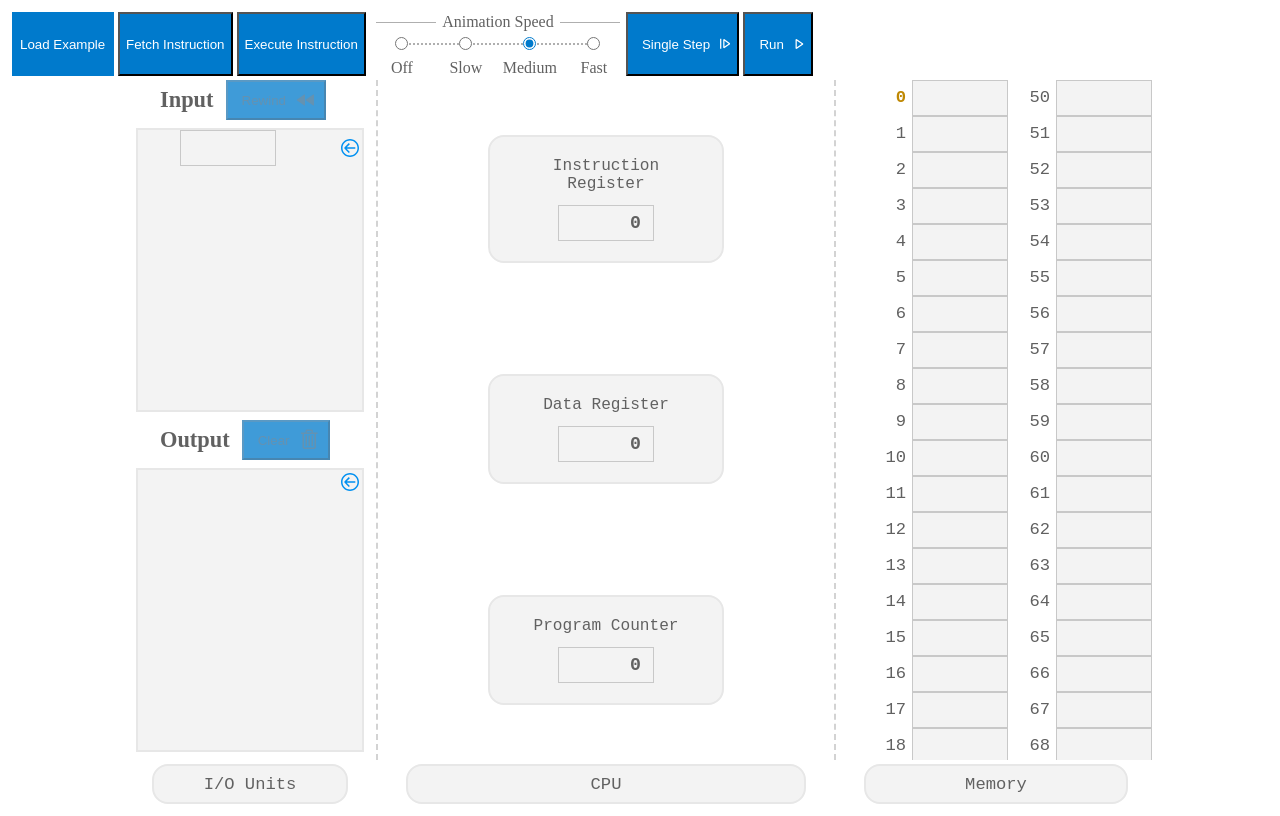
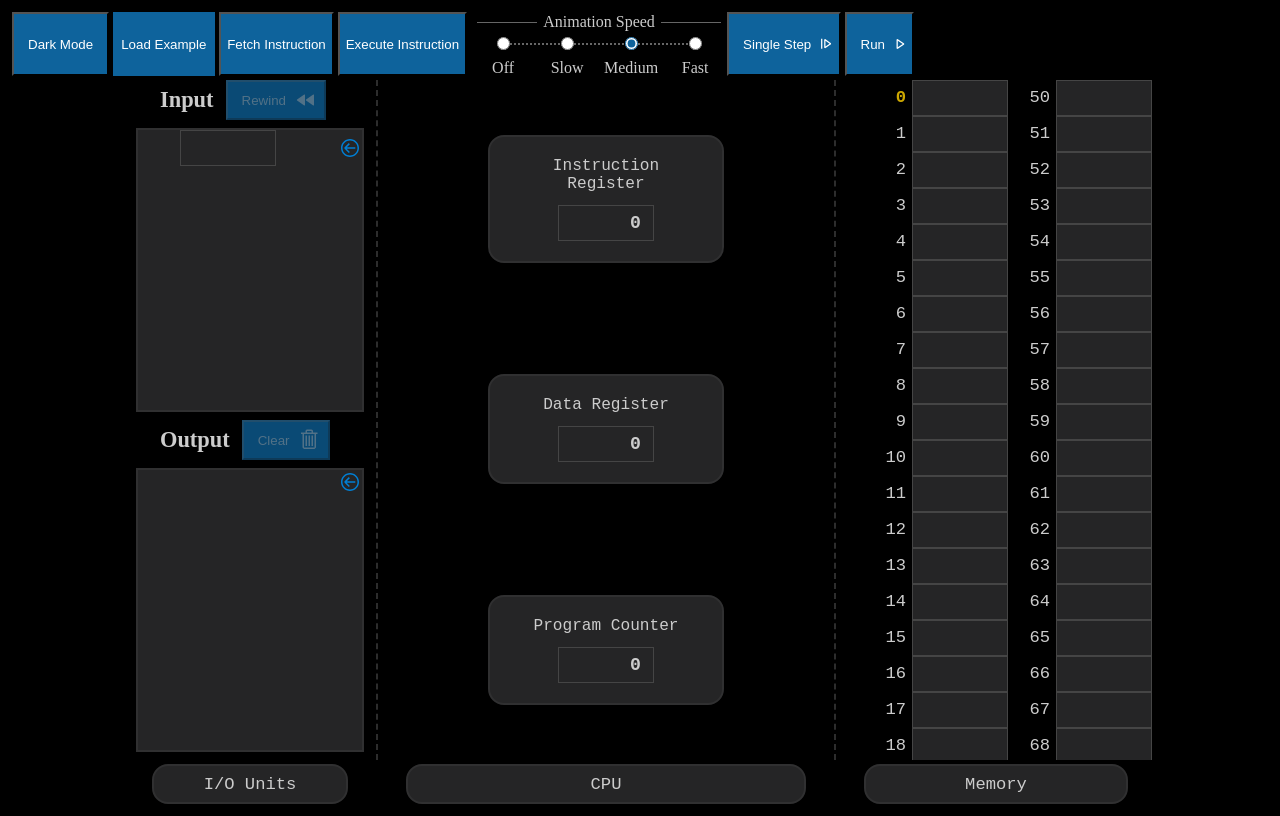
Before and after one commit to rafrafraf1/vic-ide-fork, a React (Create React App) app: page / in a window 1280 px wide. Built offline with nearby package versions, Linux system fonts and the light colour scheme.

Commit message:
Add button for switching themes (in web demo)

```diff
--- a/public/index.html
+++ b/public/index.html
@@ -18,7 +18,11 @@
       Learn how to configure a non-root public URL by running `npm run build`.
     -->
     <title>The Visual Computer - Demo</title>
-    <link rel="stylesheet" href="%PUBLIC_URL%/vscode-vars-light.css" />
+    <link
+      rel="stylesheet"
+      id="page-theme"
+      href="%PUBLIC_URL%/vscode-vars.css"
+    />
   </head>
   <body>
     <noscript>You need to enable JavaScript to run this app.</noscript>
--- /dev/null
+++ b/src/System/DemoTheme.ts
@@ -0,0 +1,189 @@
+import { IS_DEMO_ENVIRONMENT } from "./Environment";
+import { assertNever } from "assert-never";
+
+/**
+ * The color themes that are available in demo mode (Dark mode / Light mode).
+ */
+export type DemoTheme = "Light" | "Dark";
+
+/**
+ * @returns the next theme available that can be toggled through.
+ */
+export function nextTheme(theme: DemoTheme): DemoTheme {
+  switch (theme) {
+    case "Light":
+      return "Dark";
+    case "Dark":
+      return "Light";
+    default:
+      return assertNever(theme);
+  }
+}
+
+/**
+ * The HTML "id" attribute of the theme <link> style tag, in the
+ * "public/index.html" file.
+ */
+const themeStyleId = "page-theme";
+
+/**
+ * The theme files that are available. The files are located in the "public"
+ * directory.
+ */
+const themeCssFiles: [DemoTheme, string][] = [
+  ["Light", "vscode-vars-light.css"],
+  ["Dark", "vscode-vars.css"],
+];
+
+/**
+ * @returns the filename of the given DemoTheme.
+ */
+function lookupThemeFile(value: DemoTheme): string | null {
+  for (const [theme, themeFile] of themeCssFiles) {
+    if (theme === value) {
+      return themeFile;
+    }
+  }
+
+  return null;
+}
+
+/**
+ * @returns the DemoTheme that matches the given theme css filename.
+ */
+function lookupThemeFromFile(value: string): DemoTheme | null {
+  for (const [theme, themeFile] of themeCssFiles) {
+    if (themeFile === value) {
+      return theme;
+    }
+  }
+
+  return null;
+}
+
+/**
+ * An interface for listening to changes to the current page theme.
+ */
+export interface ThemeChangeListener {
+  /**
+   * Will be called when the current theme changes (when "setCurrentTheme" is
+   * called).
+   */
+  onThemeChange: (currentTheme: DemoTheme) => void;
+}
+
+/**
+ * The active ThemeChangeListeners.
+ */
+const themeChangeListeners = new Set<ThemeChangeListener>();
+
+/**
+ * Registers a new ThemeChangeListener, that will be called when the current
+ * theme changes (when "setCurrentTheme" is called).
+ *
+ * You should call "unregisterThemeChangeListener" when the listener is no
+ * longer needed.
+ */
+export function registerThemeChangeListener(
+  themeChangeListener: ThemeChangeListener
+): void {
+  themeChangeListeners.add(themeChangeListener);
+}
+
+/**
+ * Unregisters a listener that was previously registered via
+ * "registerThemeChangeListener".
+ */
+export function unregisterThemeChangeListener(
+  themeChangeListener: ThemeChangeListener
+): void {
+  themeChangeListeners.delete(themeChangeListener);
+}
+
+/**
+ * @returns the current theme of the page.
+ */
+export function getCurrentTheme(): DemoTheme {
+  if (!IS_DEMO_ENVIRONMENT) {
+    throw new Error("getCurrentTheme: only available in IS_DEMO_ENVIRONMENT");
+  }
+
+  const linkTag = document.getElementById(themeStyleId);
+  if (linkTag === null) {
+    throw new Error(
+      `getCurrentTheme: Document element "${themeStyleId}" not found`
+    );
+  }
+
+  const hrefValue = linkTag.getAttribute("href");
+
+  if (hrefValue === null) {
+    throw new Error(
+      `getCurrentTheme: Document element "${themeStyleId}" missing "href" value`
+    );
+  }
+
+  const [, fileName] = splitHref(hrefValue);
+
+  const theme = lookupThemeFromFile(fileName);
+
+  if (theme === null) {
+    throw new Error(`getCurrentTheme: Unrecognized theme file: "${fileName}"`);
+  }
+
+  return theme;
+}
+
+/**
+ * Sets the current theme of the page to the given value.
+ */
+export function setCurrentTheme(theme: DemoTheme): void {
+  if (!IS_DEMO_ENVIRONMENT) {
+    throw new Error("setCurrentTheme: only available in IS_DEMO_ENVIRONMENT");
+  }
+
+  const linkTag = document.getElementById(themeStyleId);
+  if (linkTag === null) {
+    throw new Error(
+      `setCurrentTheme: Document element "${themeStyleId}" not found`
+    );
+  }
+
+  const hrefValue = linkTag.getAttribute("href");
+
+  if (hrefValue === null) {
+    throw new Error(
+      `setCurrentTheme: Document element "${themeStyleId}" missing "href" value`
+    );
+  }
+
+  const [prefix, fileName] = splitHref(hrefValue);
+
+  const themeFile = lookupThemeFile(theme);
+
+  if (themeFile === null) {
+    throw new Error(`setCurrentTheme: Missing file for theme: "${theme}"`);
+  }
+
+  if (themeFile === fileName) {
+    // The requested theme is already the current theme.
+    return;
+  }
+
+  linkTag.setAttribute("href", prefix + themeFile);
+
+  themeChangeListeners.forEach((themeChangeListener) => {
+    themeChangeListener.onThemeChange(theme);
+  });
+}
+
+/**
+ * @returns a prefix and the filename. The prefix may be empty.
+ */
+function splitHref(value: string): [string, string] {
+  const i = value.lastIndexOf("/");
+  if (i < 0) {
+    return ["", value];
+  }
+  return [value.substring(0, i + 1), value.substring(i + 1)];
+}
--- /dev/null
+++ b/src/System/Environment.ts
@@ -0,0 +1,6 @@
+/**
+ * Will be `false` when running as a VS Code extension. Otherwise will be
+ * true.
+ */
+export const IS_DEMO_ENVIRONMENT =
+  process.env.NODE_ENV !== "test" && !("acquireVsCodeApi" in window);
--- a/src/UI/Toolbar.tsx
+++ b/src/UI/Toolbar.tsx
@@ -1,6 +1,15 @@
 import "./Toolbar.css"; // eslint-disable-line @typescript-eslint/no-import-type-side-effects
 import * as React from "react";
 import { Button, ButtonLabel } from "./Components/Button";
+import {
+  type DemoTheme,
+  type ThemeChangeListener,
+  getCurrentTheme,
+  nextTheme,
+  registerThemeChangeListener,
+  setCurrentTheme,
+  unregisterThemeChangeListener,
+} from "../System/DemoTheme";
 import {
   type SimulationState,
   simulationActive,
@@ -9,6 +18,7 @@ import { VscDebugContinue, VscDebugStart, VscDebugStop } from "react-icons/vsc";
 import type { AnimationSpeed } from "./Simulator/AnimationSpeed";
 import { AnimationSpeedSelector } from "./Components/AnimationSpeedSelector";
 import { BsHourglass } from "react-icons/bs";
+import { IS_DEMO_ENVIRONMENT } from "../System/Environment";
 import type { IconType } from "react-icons";
 import { MenuButton } from "./Components/MenuButton";
 import { assertNever } from "assert-never";
@@ -80,6 +90,7 @@ export const Toolbar = React.memo(function Toolbar(
 
   return (
     <div className={classNames(className, "Toolbar-root")}>
+      {IS_DEMO_ENVIRONMENT ? <ThemeSwitcher /> : null}
       <MenuButton
         disabled={simulationActive(simulationState)}
         label="Load Example"
@@ -154,6 +165,35 @@ export function RunButton(props: RunButtonProps): JSX.Element {
   );
 }
 
+function ThemeSwitcher(): JSX.Element {
+  const [theme, setTheme] = React.useState<DemoTheme>(() => getCurrentTheme());
+
+  React.useEffect(() => {
+    const themeChangeListener: ThemeChangeListener = {
+      onThemeChange: (currentTheme: DemoTheme) => {
+        setTheme(currentTheme);
+      },
+    };
+
+    registerThemeChangeListener(themeChangeListener);
+
+    return () => {
+      unregisterThemeChangeListener(themeChangeListener);
+    };
+  }, []);
+
+  const handleClick = React.useCallback((): void => {
+    const newTheme = nextTheme(theme);
+    setCurrentTheme(newTheme);
+  }, [theme]);
+
+  return (
+    <Button onClick={handleClick}>
+      <ButtonLabel>{theme} Mode</ButtonLabel>
+    </Button>
+  );
+}
+
 interface ToolbarButtonProps {
   children?: React.ReactNode;
   disabled?: boolean;
```
